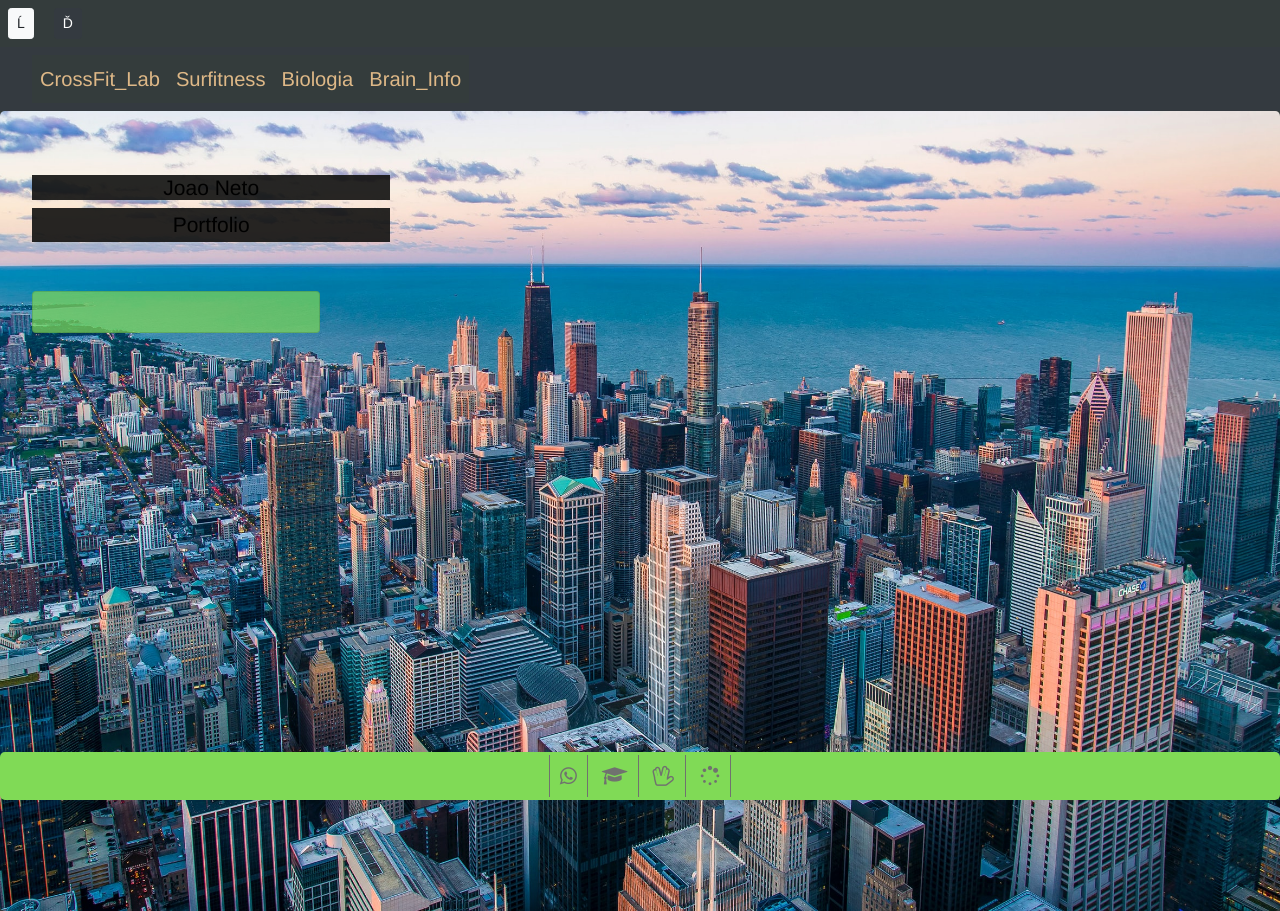
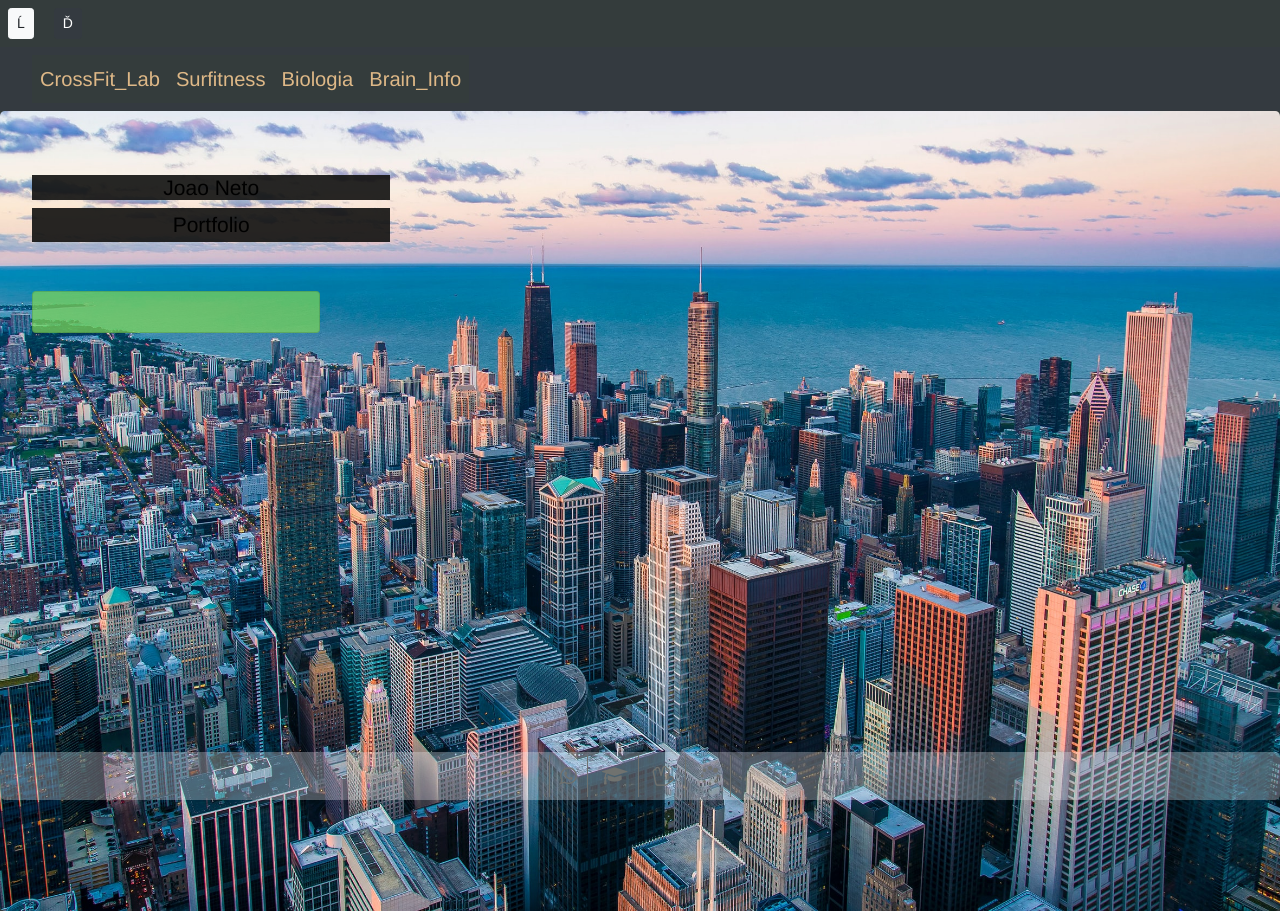
Before and after one commit to Joao8/joao8.github.io, a plain HTML site: page index.html in a window 1280 px wide. Drawn offline with nearby package versions, Linux system fonts and the light colour scheme.

Commit message:
footer background

```diff
--- a/index.html
+++ b/index.html
@@ -73,7 +73,7 @@ h2{
 }
 
 
-.footer { background: #80da56; padding: 8px 0; margin: auto; width:100vw; border-radius: 5px; justify-content: space-between;}
+.footer { background:rgba(243, 246, 251,0.3); padding: 8px 0; margin: auto; width:100vw; border-radius: 5px; justify-content: space-between;}
 .footer a {color: #70726F;font-size: 20px;padding: 10px;border-right: 1px solid #70726F;transition: all .5s ease;}
 .footer a:first-child { border-left: 1px solid #70726F;}
 .footer a:hover { color: white;}
```
